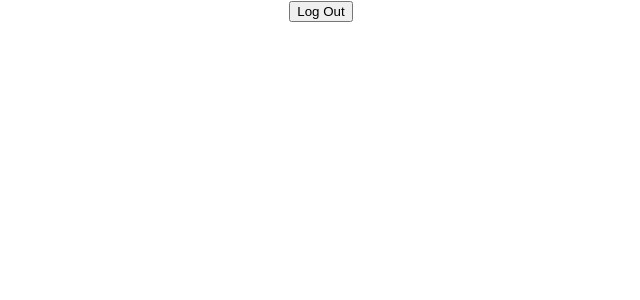
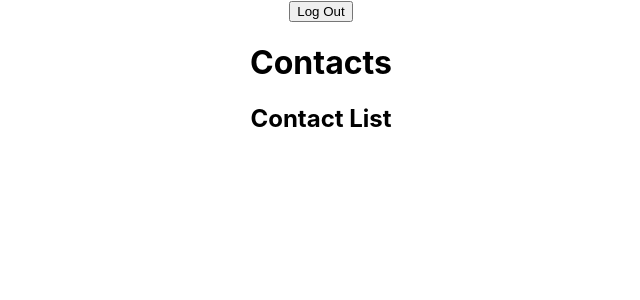
Before and after one commit to kelsiebesingeryeh/rolodx, a React (Create React App) app: page / in a window 1280 px wide. Shown: the top 300 px of the page, without its empty margins (319-959 px from the left). Built offline with nearby package versions, Linux system fonts and the light colour scheme.

Commit message:
Add Contact List component

```diff
--- a/package.json
+++ b/package.json
@@ -4,6 +4,7 @@
   "private": true,
   "dependencies": {
     "@material-ui/core": "^4.11.4",
+    "@material-ui/data-grid": "^4.0.0-alpha.30",
     "@material-ui/icons": "^4.11.2",
     "@testing-library/jest-dom": "^5.12.0",
     "@testing-library/react": "^11.2.7",
--- a/src/components/App/App.js
+++ b/src/components/App/App.js
@@ -1,6 +1,7 @@
 import React, { useState } from 'react';
 import Login from '../Login/Login';
 import Logout from '../Logout/Logout';
+import Contact from '../Contact/Contact';
 
 import './App.css';
 
@@ -18,7 +19,12 @@ const App = () => {
   return (
     <div className="App">
       {!isSignedIn && <Login successfulSignIn={successfulSignIn} />}
-      {isSignedIn && <Logout logOut={logOut} />}
+      {isSignedIn &&
+      <>
+        <Logout logOut={logOut} />
+        <Contact />
+      </>
+      }
     </div>
   );
 }
--- a/src/components/Contact/Contact.js
+++ b/src/components/Contact/Contact.js
@@ -1,7 +1,49 @@
-import React from 'react';
+import React, { useState, useEffect } from 'react';
+import sampleData from "../../data/sampleData";
+import { DataGrid } from "@material-ui/data-grid";
+import ContactList from './ContactList/ContactList';
+
+const columns = [
+    { field: "id", headerName: "Full Name" },
+    { field: "email", headerName: "Email" },
+    { field: "phone", headerName: "Phone" },
+    { field: "birthday", headerName: "Birthday" },
+    { field: "date of last outreach", headerName: "Date of last outreach" },
+    { field: "company", headerName: "Company" },
+    { field: "position", headerName: "Position" },
+    { field: "notes", headerName: "Notes" },
+];
 
 const Contact = () => {
+    console.log(sampleData);
+    const [contacts, setContacts] = useState([]);
 
+    useEffect(() => {
+        setContacts(sampleData);
+    }, [])
+
+    const contactsOnDisplay = contacts.map(contact => {
+        return (
+            <ContactList
+            key={contact.name}
+            name={contact.name}
+            email={contact.email}
+            phone={contact.phone}
+            birthday={contact.birthday}
+            outreachdate={contact['date of last outreach']}
+            company={contact.company}
+            position={contact.position}
+            notes={contact.notes}
+            />
+        )
+    })
+
+    return (
+        <>
+        <h1>Contacts</h1>
+        {contactsOnDisplay}
+        </>
+    )
 }
 
 export default Contact;
--- a/src/components/Contact/ContactList/ContactList.js
+++ b/src/components/Contact/ContactList/ContactList.js
@@ -0,0 +1,9 @@
+import React from 'react';
+
+const ContactList = () => {
+    return (
+        <h2>Contact List</h2>
+    )
+}
+
+export default ContactList;
--- a/src/data/sampleData.js
+++ b/src/data/sampleData.js
@@ -1,7 +1,6 @@
 const sampleData = [
     {
-        "first name": "Kelsie",
-        "last name": "Besinger",
+        "name": "Kelsie Besinger",
         "email": "kelsiebesinger@gmail.com",
         "phone": "646-246-7341",
         "birthday": "June, 5, 1990",
@@ -11,5 +10,7 @@ const sampleData = [
         "notes": "TBD",
         "social": "tbd",
         "actions": "tbd"
-    }
+    },
 ]
+
+export default sampleData;
```
Also changed, not shown: 1 other file (tests, documents, lock files or other folders).
